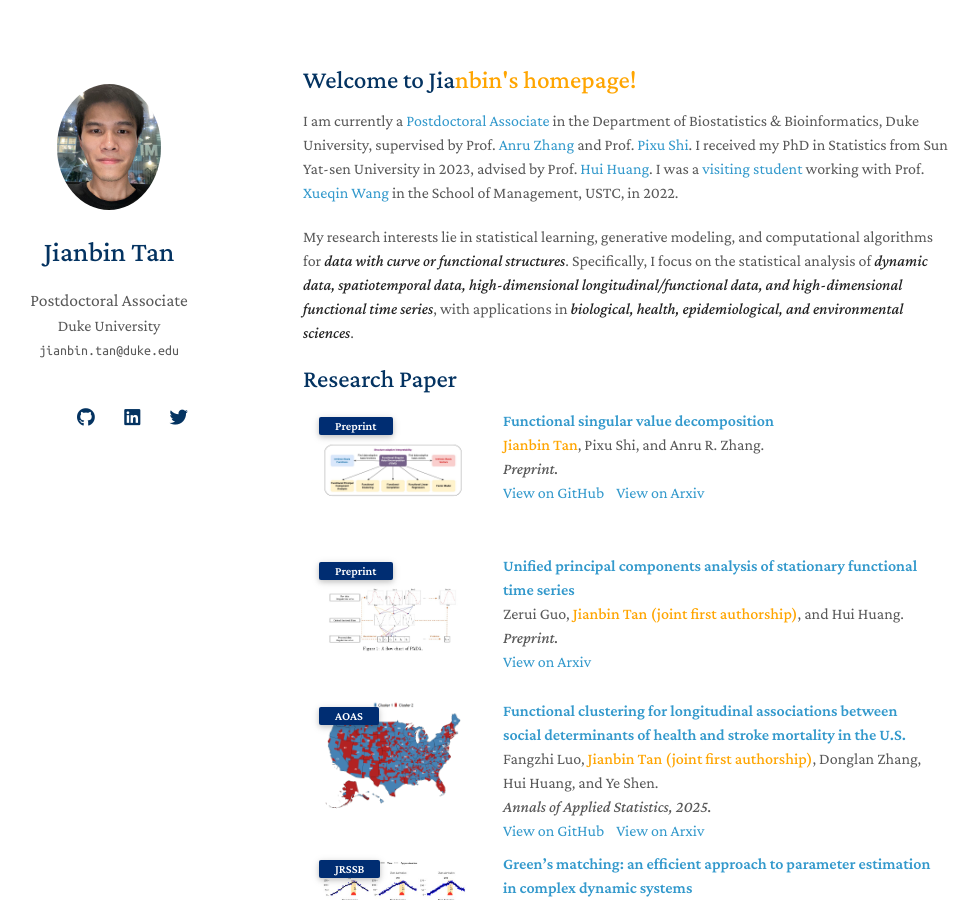
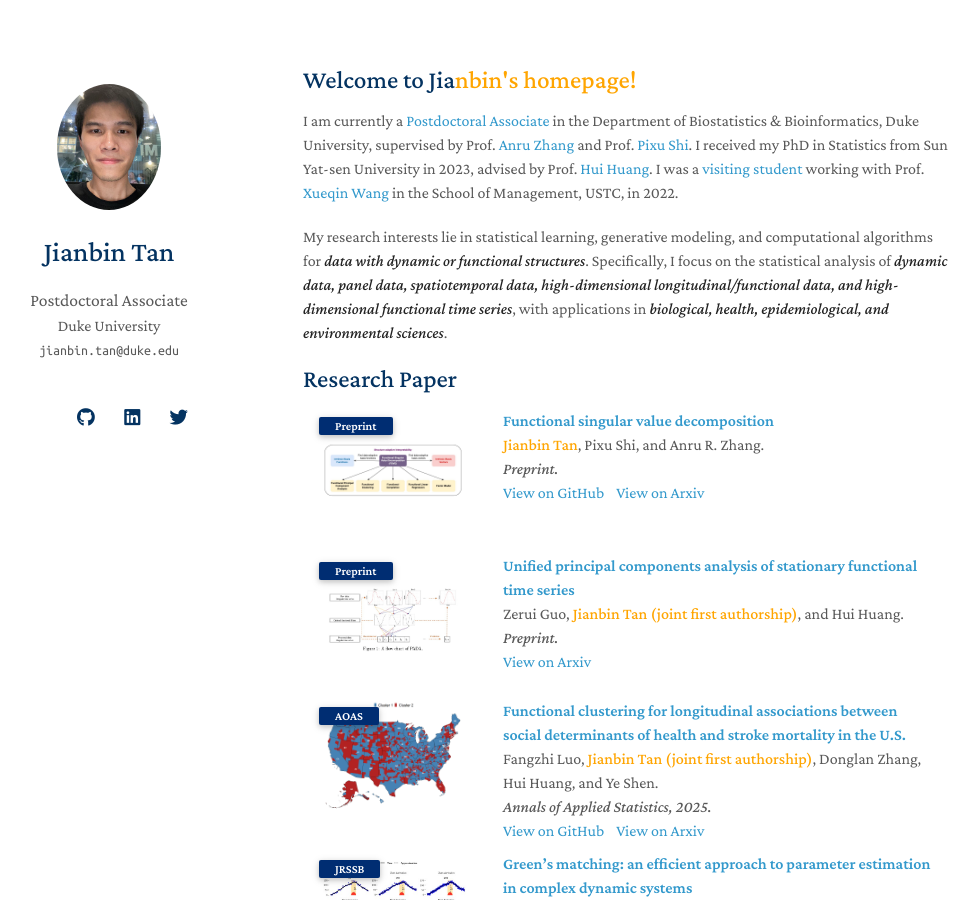
Before and after one commit to Tan-jianbin/Tan-jianbin.github.io, a Jekyll site: the page built from index.md, in a window 1280 px wide and 900 px high. Shown: the whole window, without its empty margins (167-1145 px from the left). Built offline with Jekyll 4.4.1, drawn with Linux system fonts in a browser that asks for light colours; nearby versions of some CDN libraries; a style sheet for code colours, icons or effects is not loaded; our own code applies the rules of GitHub Pages for plain Markdown files.

Commit message:
Update index.md

```diff
--- a/index.md
+++ b/index.md
@@ -6,6 +6,6 @@ layout: homepage
 
 I am currently a [Postdoctoral Associate](https://biostat.duke.edu/profile/jianbin-tan) in the Department of Biostatistics & Bioinformatics, Duke University, supervised by Prof. [Anru Zhang](https://anruzhang.github.io) and Prof. [Pixu Shi](https://pixushi.github.io). I received my PhD in Statistics from Sun Yat-sen University in 2023, advised by Prof. [Hui Huang](http://cfas.ruc.edu.cn/kydw/zzyjy/hh/index.htm). I was a [visiting student](https://statlab905.github.io/author/jianbin-tan/) working with Prof. [Xueqin Wang](https://bs.ustc.edu.cn/english/profile.php?id=650) in the School of Management, USTC, in 2022.
 
-My research interests lie in statistical learning, generative modeling, and computational algorithms for ***data with curve or functional structures***. Specifically, I focus on the statistical analysis of ***dynamic data, spatiotemporal data, high-dimensional longitudinal/functional data, and high-dimensional functional time series***, with applications in ***biological, health, epidemiological, and environmental sciences***.
+My research interests lie in statistical learning, generative modeling, and computational algorithms for ***data with dynamic or functional structures***. Specifically, I focus on the statistical analysis of ***dynamic data, panel data, spatiotemporal data, high-dimensional longitudinal/functional data, and high-dimensional functional time series***, with applications in ***biological, health, epidemiological, and environmental sciences***.
 
 {% include_relative _includes/publications.md %}
```
